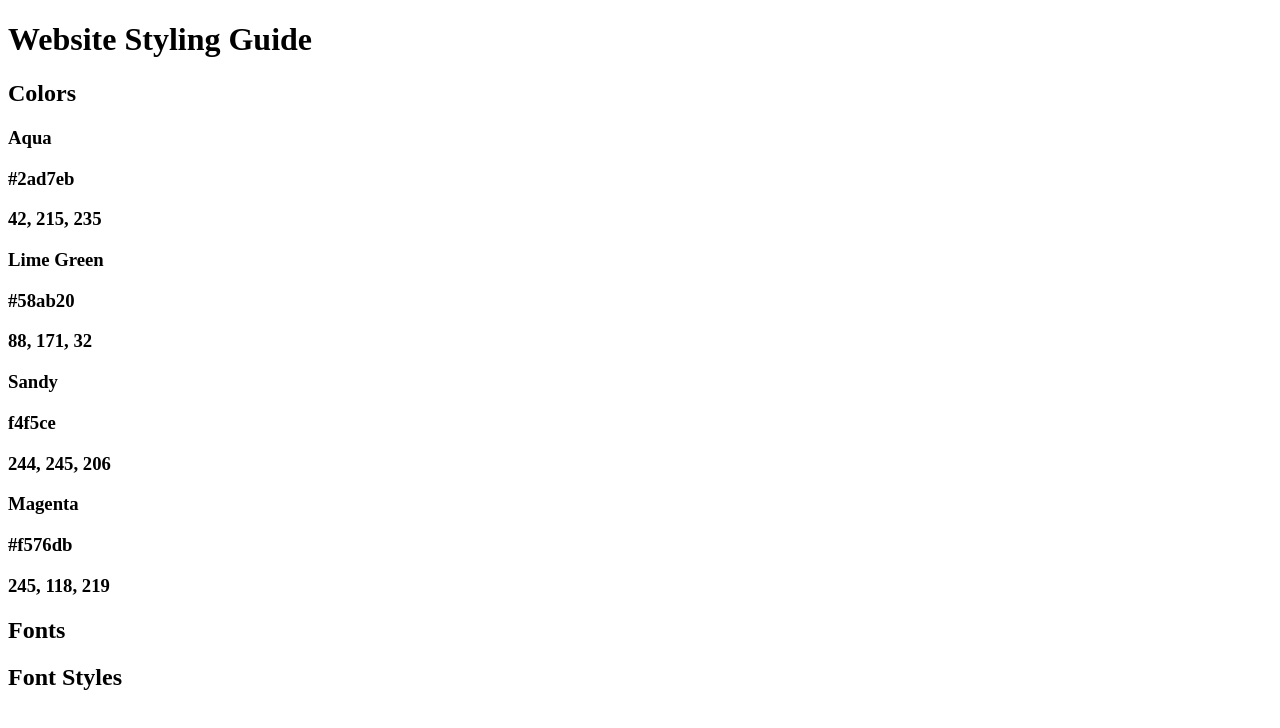
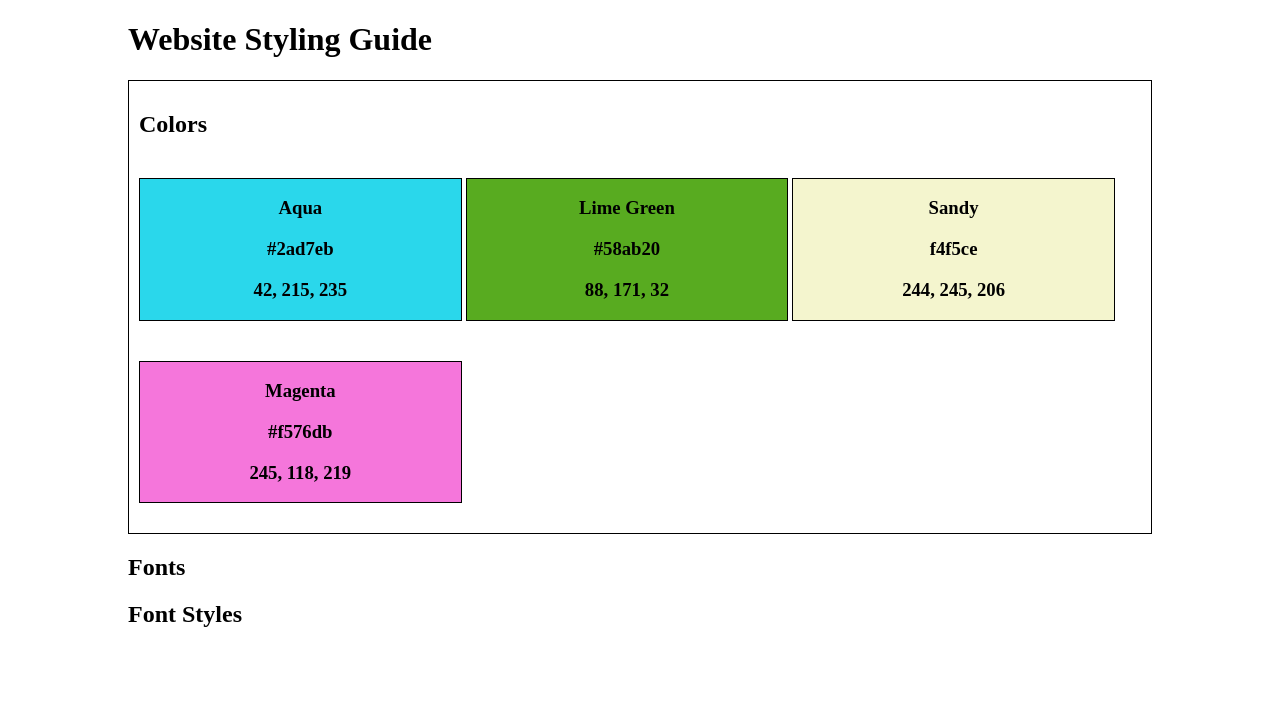
Before and after one commit to AadarshVinayak/styling-guide, a plain HTML site: page index.html in a window 1280 px wide. Drawn offline with Linux system fonts and the light colour scheme.

Commit message:
Color Section added

```diff
--- a/index.html
+++ b/index.html
@@ -2,6 +2,7 @@
 <html lang='en'>
   <head>
     <title>Website Style Guide</title>
+    <link rel="stylesheet" href="style.css">
   </head>
   <body>
     <header>
--- a/style.css
+++ b/style.css
@@ -0,0 +1,33 @@
+
+body{
+    margin: 0 10%;
+}
+
+.colors {
+    border: 1px solid black;
+    padding: 10px;
+    margin: 10px auto;
+}
+
+.colors div{
+    display: inline-block;
+    border: 1px solid black;
+    text-align: center;
+    margin: 20px auto;
+    width: 32%;
+    min-height: 100px;
+}
+
+
+#color1{
+    background-color: #2ad7eb;
+}
+#color2{
+    background-color: #58ab20;
+}
+#color3{
+    background-color: #f4f5ce;
+}
+#color4{
+    background-color: #f576db;
+}
```
